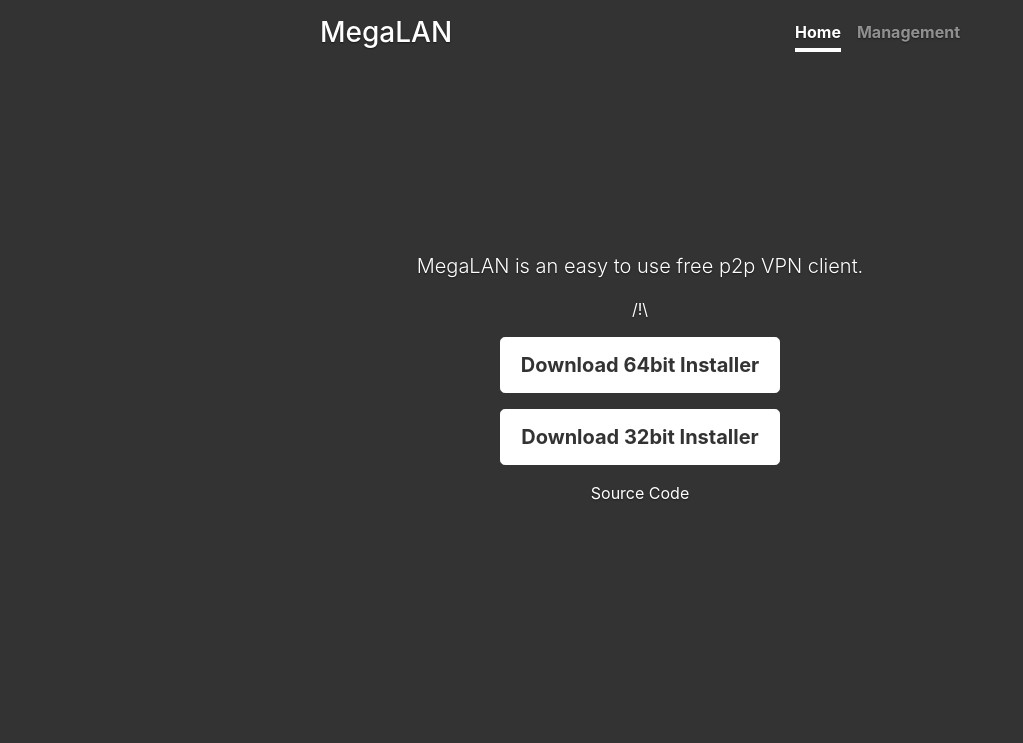
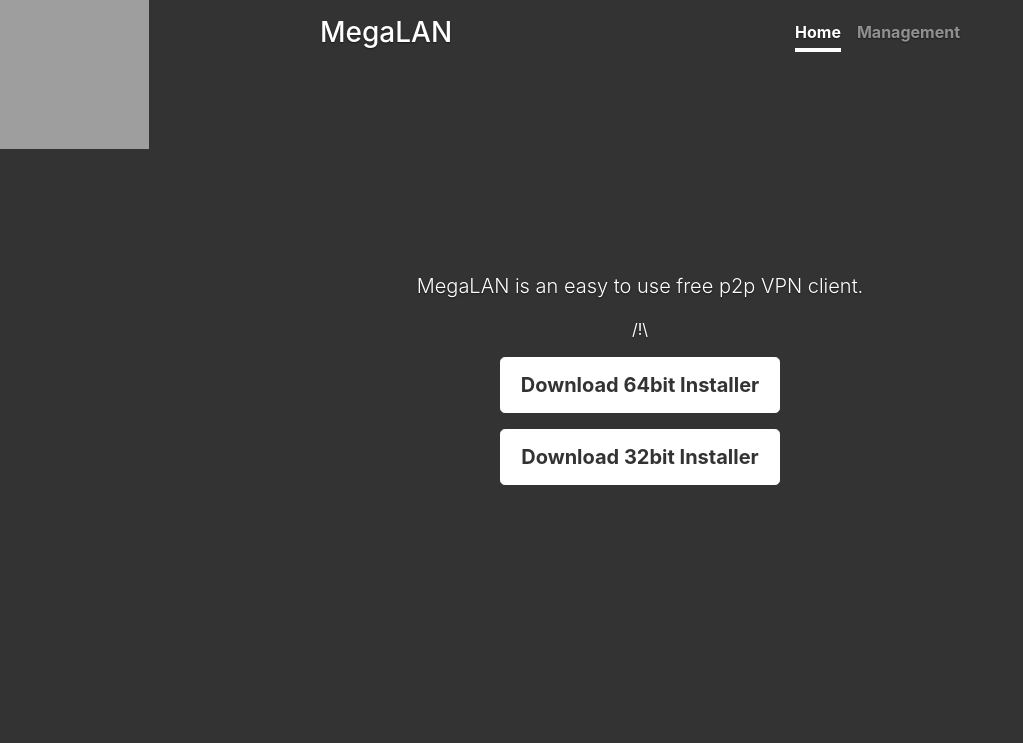
Before and after one commit to NotMikeDEV/MegaLAN, a PHP site: page / in a window 1280 px wide. Shown: the top 743 px of the page, without its empty margins (0-1023 px from the left). Run offline with PHP 8.4, Linux system fonts and the light colour scheme; data that the repository does not hold is empty; grey boxes are pictures that could not be loaded.

Commit message:
Replace GitHub link with Fork Me banner.

```diff
--- a/Server/www/index.php
+++ b/Server/www/index.php
@@ -3,10 +3,10 @@
 $Title = "Home Page";
 include("Header.php");
 ?>
+<a href="https://github.com/NotMikeDEV/MegaLAN" target="_blank"><img width="149" height="149" src="/icons/forkme_left_orange_ff7600.png" style="position:absolute; top:0; left:0;" alt="Fork me on GitHub" data-recalc-dims="1"></a>
 <p class="lead">MegaLAN is an easy to use free p2p VPN client.</p>
 <p>/!\</p>
 <p><A HREF="https://github.com/NotMikeDEV/MegaLAN/blob/master/MegaLAN-64bit.exe?raw=true" class="btn btn-lg btn-secondary">Download 64bit Installer</A></p>
 <p><A HREF="https://github.com/NotMikeDEV/MegaLAN/blob/master/MegaLAN-32bit.exe?raw=true" class="btn btn-lg btn-secondary">Download 32bit Installer</A></p>
-<p><A HREF="https://github.com/NotMikeDEV/MegaLAN" class="">Source Code</A></p>
 <?php
 include("Footer.php");
```
